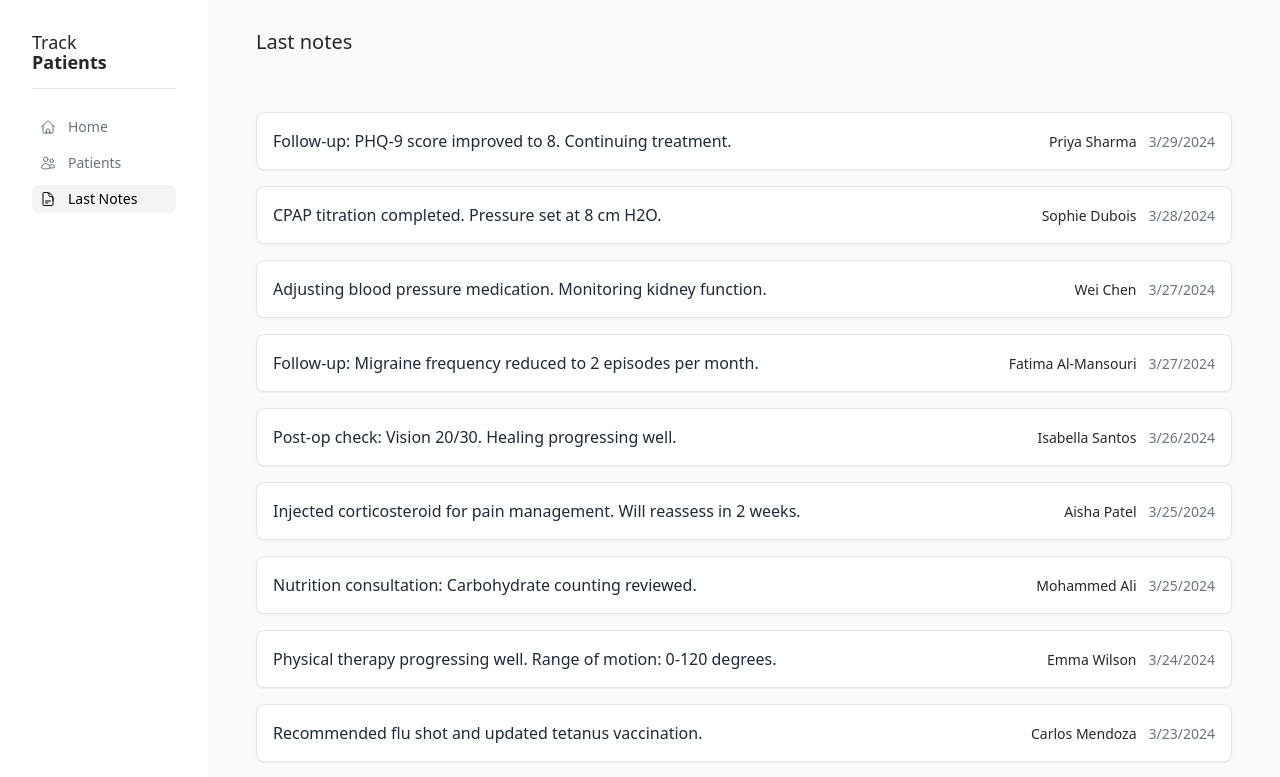
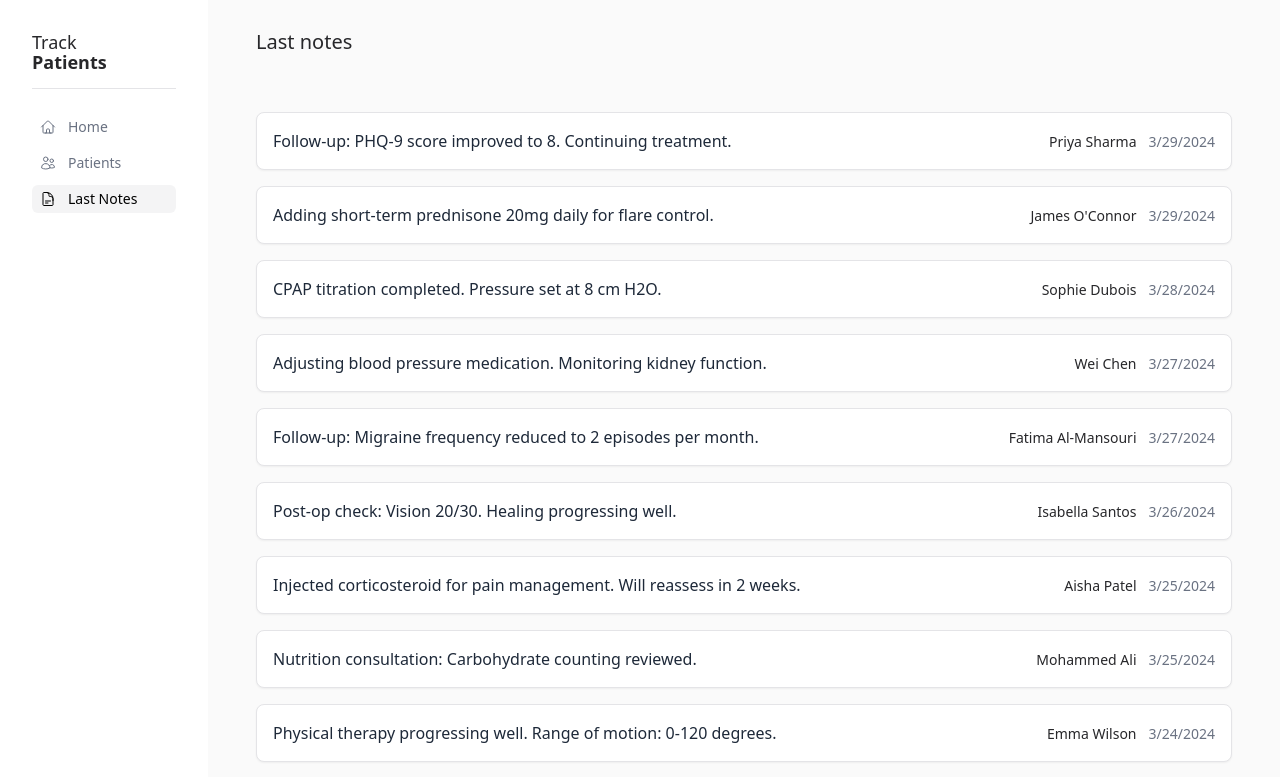
Before and after one commit to manumorante/track-patients, a React (Vite) app: page /notes in a window 1280 px wide. Shown: the top 777 px of the page. Built offline with nearby package versions, Linux system fonts and the light colour scheme.

Commit message:
feat: add multiple new patient entries to enhance diversity in patient data

```diff
--- a/src/data/patients.ts
+++ b/src/data/patients.ts
@@ -113,4 +113,132 @@ export const patients: Patient[] = [
     createdAt: '2024-03-07T14:40:00Z',
     updatedAt: '',
   },
+  {
+    id: '15',
+    name: "James O'Connor",
+    age: 49,
+    primaryCondition: 'Chronic Kidney Disease',
+    createdAt: '2024-03-06T11:35:00Z',
+    updatedAt: '',
+  },
+  {
+    id: '16',
+    name: 'Nadia Kowalski',
+    age: 41,
+    primaryCondition: 'Psoriasis',
+    createdAt: '2024-03-05T09:20:00Z',
+    updatedAt: '2024-03-06T15:40:00Z',
+  },
+  {
+    id: '17',
+    name: 'Raj Patel',
+    age: 54,
+    primaryCondition: 'Gout',
+    createdAt: '2024-03-04T13:45:00Z',
+    updatedAt: '',
+  },
+  {
+    id: '18',
+    name: 'Maria Gonzalez',
+    age: 37,
+    primaryCondition: 'Thyroid Disorder',
+    createdAt: '2024-03-03T15:50:00Z',
+    updatedAt: '2024-03-04T10:15:00Z',
+  },
+  {
+    id: '19',
+    name: 'Alexander Popov',
+    age: 63,
+    primaryCondition: "Alzheimer's Disease",
+    createdAt: '2024-03-02T10:15:00Z',
+    updatedAt: '',
+  },
+  {
+    id: '20',
+    name: 'Leila Hassan',
+    age: 46,
+    primaryCondition: 'Sickle Cell Anemia',
+    createdAt: '2024-03-01T16:25:00Z',
+    updatedAt: '2024-03-02T13:30:00Z',
+  },
+  {
+    id: '21',
+    name: 'Thomas Anderson',
+    age: 51,
+    primaryCondition: "Crohn's Disease",
+    createdAt: '2024-02-29T11:30:00Z',
+    updatedAt: '',
+  },
+  {
+    id: '22',
+    name: 'Mei Lin',
+    age: 39,
+    primaryCondition: 'Rheumatoid Arthritis',
+    createdAt: '2024-02-28T14:55:00Z',
+    updatedAt: '',
+  },
+  {
+    id: '23',
+    name: 'Gabriel Silva',
+    age: 57,
+    primaryCondition: 'Prostate Cancer',
+    createdAt: '2024-02-27T09:40:00Z',
+    updatedAt: '',
+  },
+  {
+    id: '24',
+    name: 'Ava Thompson',
+    age: 32,
+    primaryCondition: 'Endometriosis',
+    createdAt: '2024-02-26T15:35:00Z',
+    updatedAt: '2024-02-27T11:45:00Z',
+  },
+  {
+    id: '25',
+    name: 'Hassan Rahman',
+    age: 44,
+    primaryCondition: 'Hepatitis C',
+    createdAt: '2024-02-25T10:50:00Z',
+    updatedAt: '',
+  },
+  {
+    id: '26',
+    name: 'Elena Popov',
+    age: 48,
+    primaryCondition: 'Breast Cancer',
+    createdAt: '2024-02-24T13:25:00Z',
+    updatedAt: '2024-02-25T09:15:00Z',
+  },
+  {
+    id: '27',
+    name: 'Daniel Martinez',
+    age: 53,
+    primaryCondition: 'Stroke Recovery',
+    createdAt: '2024-02-23T09:10:00Z',
+    updatedAt: '',
+  },
+  {
+    id: '28',
+    name: 'Yuki Nakamura',
+    age: 35,
+    primaryCondition: 'Ulcerative Colitis',
+    createdAt: '2024-02-22T15:30:00Z',
+    updatedAt: '',
+  },
+  {
+    id: '29',
+    name: "Sarah O'Brien",
+    age: 60,
+    primaryCondition: 'Osteoarthritis',
+    createdAt: '2024-02-21T11:45:00Z',
+    updatedAt: '',
+  },
+  {
+    id: '30',
+    name: 'Kwame Mensah',
+    age: 42,
+    primaryCondition: 'HIV',
+    createdAt: '2024-02-20T14:00:00Z',
+    updatedAt: '2024-02-21T16:30:00Z',
+  },
 ]
```
